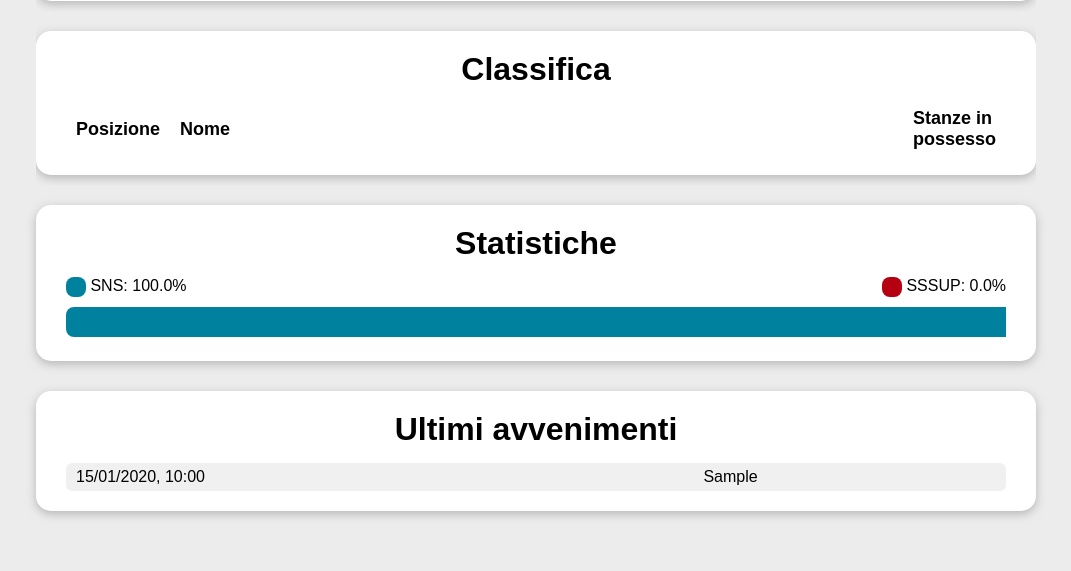
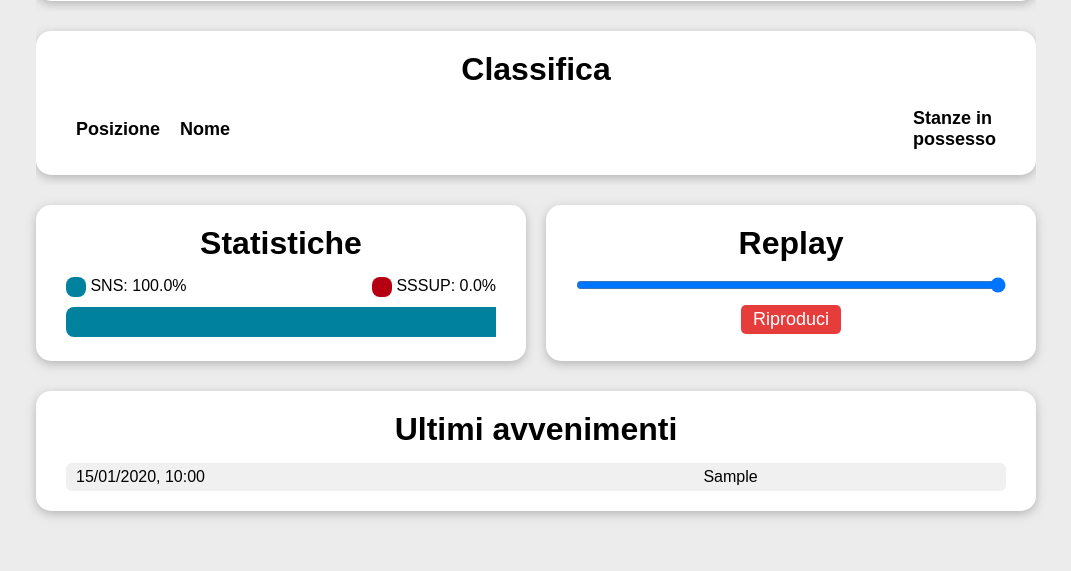
Before and after one commit to lorenzopucci/faedoguerra, a Django app: page /dashboard/ in a window 1280 px wide. Shown: the part 1013-1584 px from the top of the page, without its empty margins (104-1175 px from the left). Run offline with Django 5.2, Linux system fonts and the light colour scheme; tables that the repository leaves empty hold one stand-in row (values such as "Sample post").

Commit message:
Add replay feature (#1), not complete

```diff
--- a/faedoguerra_app/fetch.py
+++ b/faedoguerra_app/fetch.py
@@ -3,6 +3,10 @@ import math
 from django.db.models import Count, Q
 
 from faedoguerra_app.models import Player, Room, Event
+
+
+def color_hex_to_tuple(color):
+    return tuple(bytes.fromhex(color[1:]))
 
 
 def get_floor_map(floor):
@@ -16,7 +20,7 @@ def get_floor_map(floor):
         color = (255, 255, 255)
 
         if instance.current_owner != None:
-            color = tuple(bytes.fromhex(instance.current_owner.color[1:]))
+            color = color_hex_to_tuple(instance.current_owner.color)
 
         return {
             'id': instance.id,
@@ -109,6 +113,27 @@ def get_events(count = 20):
     return get_events_from_queryset(queryset)
 
 
+def get_replay_data():
+    queryset = Event.objects\
+        .exclude(announcement__type = 'o')\
+        .order_by('time')
+
+    def to_representation(instance):
+        target_color = (255, 255, 255)
+
+        if instance.target is not None:
+            target_color = color_hex_to_tuple(instance.target.color)
+
+        return {
+            'floor': instance.target_room.floor,
+            'svg_id': instance.target_room.svg_id,
+            'new_color': color_hex_to_tuple(instance.attacker.color),
+            'old_color': target_color,
+        }
+
+    return list(map(to_representation, queryset))
+
+
 def get_player(instance):
     rooms_queryset = Room.objects.filter(current_owner = instance)
 
--- a/faedoguerra_app/views.py
+++ b/faedoguerra_app/views.py
@@ -17,6 +17,7 @@ def dashboard(request):
         'ranking': fetch.get_ranking(),
         'university_stats': fetch.get_university_stats(),
         'events': fetch.get_events(),
+        'replay_data': fetch.get_replay_data(),
     })
 
 
@@ -30,6 +31,7 @@ def dashboard_floor(request, floor):
             'ranking': fetch.get_ranking(),
             'university_stats': fetch.get_university_stats(),
             'events': fetch.get_events(),
+            'replay_data': fetch.get_replay_data(),
         })
 
 
--- a/static/scripts/dashboard.js
+++ b/static/scripts/dashboard.js
@@ -6,19 +6,23 @@ function on_svg_click(id) {
     window.location.href = `/room/${id}`;
 }
 
+function color_room(path, text, color) {
+    path.style.fill = `rgb(${color[0]}, ${color[1]}, ${color[2]})`;
+
+    var luminance = 0.2126 * color[0] + 0.7152 * color[1] + 0.0722 * color[2];
+    text.style.fill = (luminance < 150) ? "white" : "black";
+}
+
 function color_svg(data) {
     data.forEach((room) => {
         var path = document.getElementById(`path${room.floor}${room.svg_id}`);
         var text = document.getElementById(`text${room.floor}${room.svg_id}`);
         var clickable = document.getElementById(`clickable${room.floor}${room.svg_id}`);
 
-        path.style.fill = `rgb(${room.color[0]}, ${room.color[1]}, ${room.color[2]})`;
+        color_room(path, text, room.color);
         if (room.blink) path.classList.add('blinking');
 
         clickable.onclick = () => on_svg_click(room.id);
-
-        var luminance = 0.2126 * room.color[0] + 0.7152 * room.color[1] + 0.0722 * room.color[2];
-        text.style.fill = (luminance < 150) ? "white" : "black";
         text.textContent = room.label;
 
         tippy(`#clickable${room.floor}${room.svg_id}`, {
@@ -27,3 +31,51 @@ function color_svg(data) {
         });
     });
 }
+
+function update_view(position) {
+    if (position >= previous_pos) {
+        for (var i = previous_pos; i < position; i++) {
+            var path = document.getElementById(`path${replay_data[i].floor}${replay_data[i].svg_id}`);
+            var text = document.getElementById(`text${replay_data[i].floor}${replay_data[i].svg_id}`);
+            if (path != undefined) {
+                path.classList.remove('blinking');
+                color_room(path, text, replay_data[i].new_color);
+            }
+        }
+    }
+    else {
+        for (var i = previous_pos - 1; i >= position; i--) {
+            var path = document.getElementById(`path${replay_data[i].floor}${replay_data[i].svg_id}`);
+            var text = document.getElementById(`text${replay_data[i].floor}${replay_data[i].svg_id}`);
+            if (path != undefined) {
+                path.classList.remove('blinking');
+                color_room(path, text, replay_data[i].old_color);
+            }
+        }
+    }
+    previous_pos = position;
+}
+
+function sleep(ms) {
+    return new Promise(resolve => setTimeout(resolve, ms));
+}
+
+async function replay() {
+    if (playing) return;
+
+    var slider = document.getElementById("replay-slider");
+    slider.value = 0;
+
+    playing = true;
+    update_view(0);
+
+    for (var i = 1; i <= replay_data.length; i++) {
+        await sleep(500);
+
+        if (!playing) break;
+        update_view(i);
+        slider.value = i;
+    }
+
+    playing = false;
+}
--- a/static/styles/dashboard.css
+++ b/static/styles/dashboard.css
@@ -5,7 +5,7 @@
 
 #top-columns {
     display: grid;
-    grid-template-columns: 800px 600px;
+    grid-template-columns: 850px 550px;
 }
 
 #ranking-wrapper {
@@ -96,6 +96,11 @@ svg {
     border-radius: 8px;
 }
 
+#stats-columns-wrapper {
+    display: grid;
+    grid-template-columns: 50% 50%;
+}
+
 #university-stats-labels {
     display: flex;
     justify-content: space-between;
@@ -123,6 +128,24 @@ svg {
     border-radius: 0 8px 8px 0;
 }
 
+#replay-slider-wrapper {
+    width: 100%;
+}
+
+#replay-slider {
+    width: 100%;
+}
+
+#replay-button-wrapper {
+    width: 100%;
+    display: flex;
+    justify-content: center;
+}
+
+#replay-button {
+    margin-top: 8px;
+}
+
 @media screen and (max-width: 1500px) {
     #page-wrapper {
         width: min(1000px, 95%);
@@ -147,6 +170,18 @@ svg {
     }
 }
 
+@media screen and (max-width: 1000px) {
+    #stats-columns-wrapper {
+        display: block;
+    }
+
+    #stats-columns-wrapper > * {
+        margin-left: 0;
+        margin-right: 0;
+        overflow: auto;
+    }
+}
+
 @media screen and (max-width: 800px) {
     svg {
         width: 80%;
--- a/static/styles/theme.css
+++ b/static/styles/theme.css
@@ -83,6 +83,16 @@ a {
 .form > h2 {
     text-align: center;
     margin-bottom: 15px;
+}
+
+.columns-wrapper > div {
+    height: 100%;
+    display: flex;
+    flex-direction: column;
+}
+
+.columns-wrapper > div > .full-width-card {
+    flex: auto;
 }
 
 .columns-wrapper > div:first-child {
--- a/templates/dashboard.jinja
+++ b/templates/dashboard.jinja
@@ -87,6 +87,8 @@
     </div>
   </div>
 
+  <div id="stats-columns-wrapper" class="columns-wrapper">
+    <div>
       <div class="full-width-card">
         <h1>Statistiche</h1>
 
@@ -96,6 +98,22 @@
         </div>
         <div>
           <span id="sns-slider" style="width:{{university_stats.sns_percentage}}%;"></span><span id="sssup-slider" style="width:{{university_stats.sssup_percentage}}%;"></span>
+        </div>
+      </div>
+    </div>
+
+    <div>
+      <div class="full-width-card">
+        <h1>Replay</h1>
+
+        <div class="replay-slider-wrapper">
+          <input type="range" min="0" max="{{replay_data | length}}" value="{{replay_data | length}}" id="replay-slider" oninput="playing = false; update_view(this.value);">
+        </div>
+
+        <div id="replay-button-wrapper">
+          <button class="theme-button" id="replay-button" onclick="replay();">Riproduci</button>
+        </div>
+      </div>
     </div>
   </div>
 
@@ -117,6 +135,10 @@
   {% endif %}
 
   <script>
+    const replay_data = {{replay_data | tojson}};
+    var previous_pos = {{replay_data | length}};
+    var playing = false;
+
     window.onload = () => {
       color_svg({{data | tojson}});
     }
```
Lines whose indentation alone changed are shown as unchanged.
